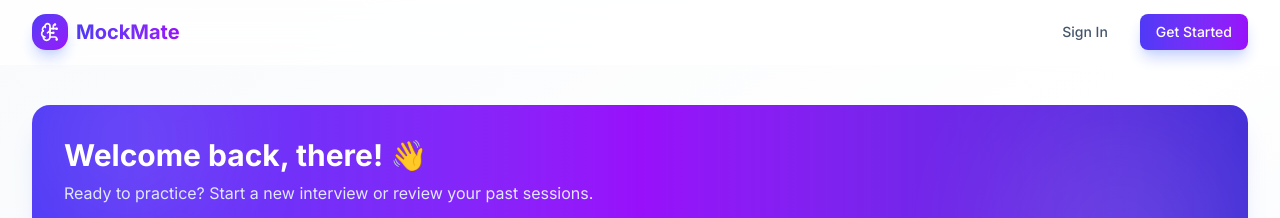
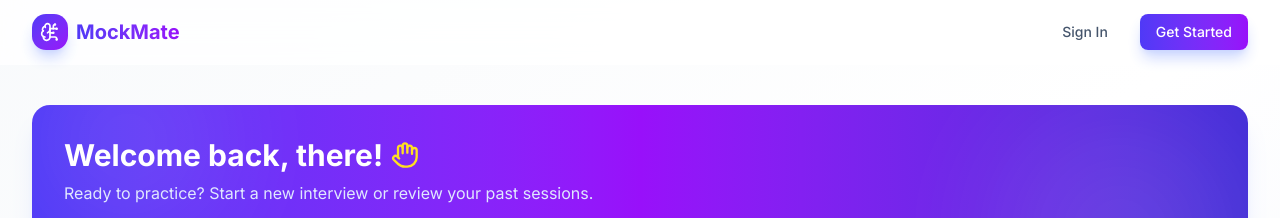
Before and after one commit to kunjvaghani/Mockmate, a Next.js app: page /dashboard in a window 1280 px wide. Shown: the top 218 px of the page. Built offline with nearby package versions, Linux system fonts and the light colour scheme; no server answers.

Commit message:
emoji to icon replaced

```diff
--- a/app/(main)/dashboard/page.tsx
+++ b/app/(main)/dashboard/page.tsx
@@ -14,6 +14,7 @@ import {
     ArrowRight,
     Briefcase,
     Sparkles,
+    Hand,
 } from "lucide-react";
 
 interface Interview {
@@ -54,8 +55,8 @@ export default function DashboardPage() {
                     <div className="absolute bottom-0 left-0 w-48 h-48 bg-white rounded-full blur-3xl" />
                 </div>
                 <div className="relative">
-                    <h1 className="text-2xl sm:text-3xl font-bold text-white mb-2">
-                        Welcome back, {user?.firstName || "there"}! 👋
+                    <h1 className="text-2xl sm:text-3xl font-bold text-white mb-2 flex items-center gap-2">
+                        Welcome back, {user?.firstName || "there"}! <Hand className="h-7 w-7 text-yellow-300" />
                     </h1>
                     <p className="text-indigo-100 text-base">
                         Ready to practice? Start a new interview or review your past sessions.
--- a/package.json
+++ b/package.json
@@ -16,6 +16,7 @@
     "clsx": "^2.1.1",
     "dotenv": "^17.3.1",
     "firebase": "^12.9.0",
+    "framer-motion": "^12.34.3",
     "lucide-react": "^0.575.0",
     "next": "16.1.6",
     "radix-ui": "^1.4.3",
```
Also changed, not shown: 1 other file (tests, documents, lock files or other folders).
